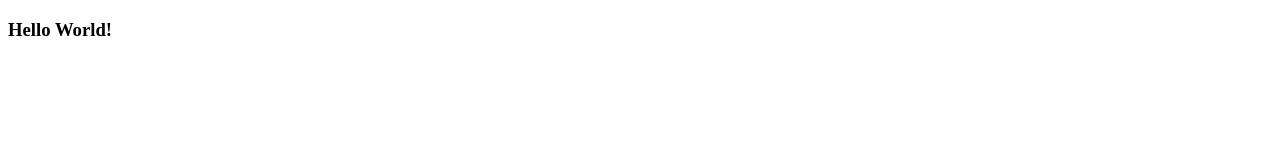
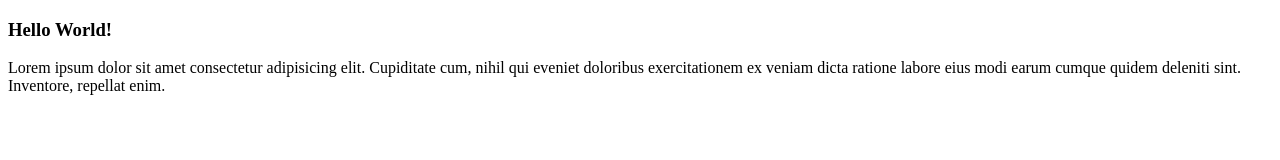
Before and after one commit to Rizukious/test-git-2, a plain HTML site: page index.html in a window 1280 px wide. Drawn offline with Linux system fonts and the light colour scheme.

Commit message:
Mengedit file index.html

```diff
--- a/index.html
+++ b/index.html
@@ -7,5 +7,6 @@
 </head>
 <body>
     <h3>Hello World!</h3>
+    <p>Lorem ipsum dolor sit amet consectetur adipisicing elit. Cupiditate cum, nihil qui eveniet doloribus exercitationem ex veniam dicta ratione labore eius modi earum cumque quidem deleniti sint. Inventore, repellat enim.</p>
 </body>
 </html>
```
